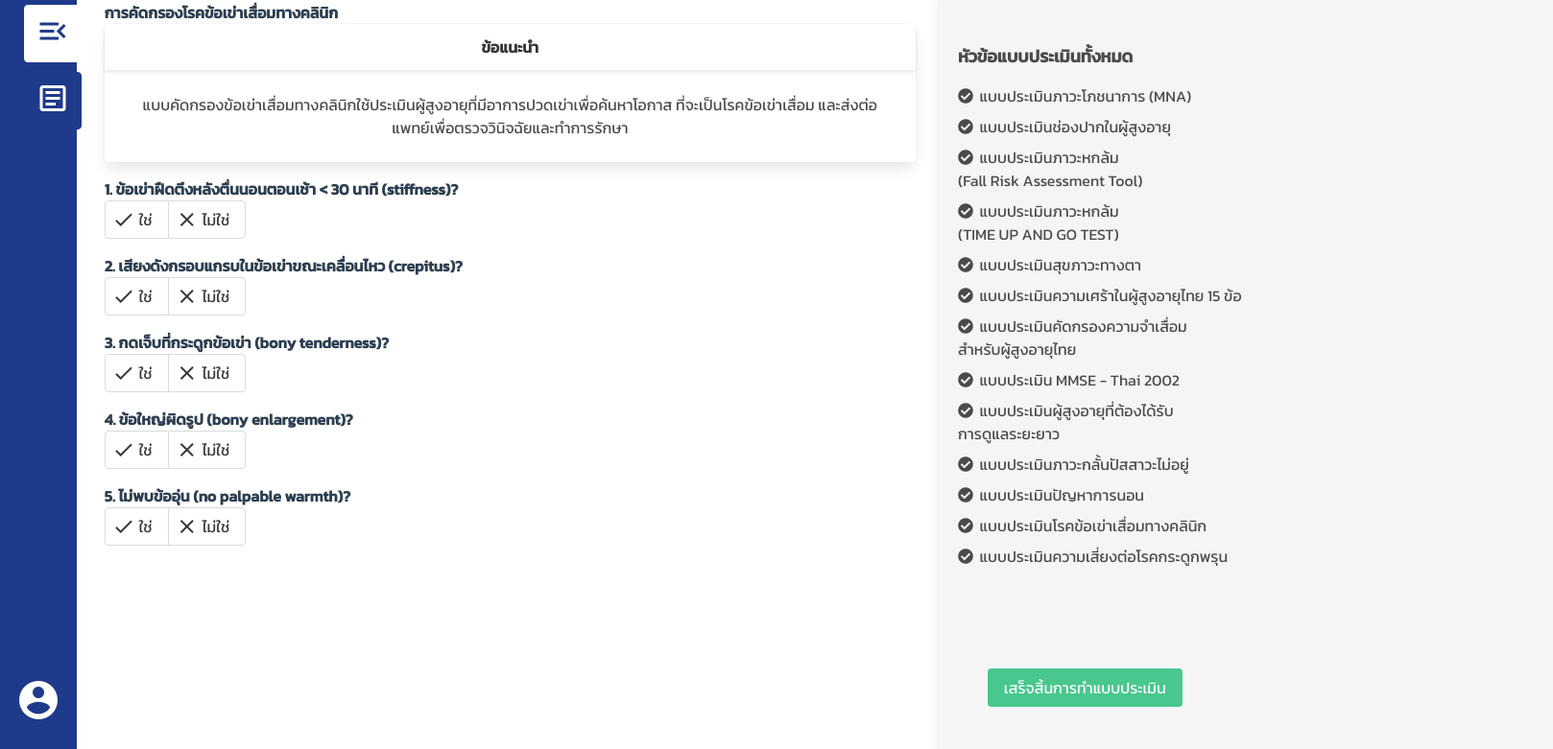
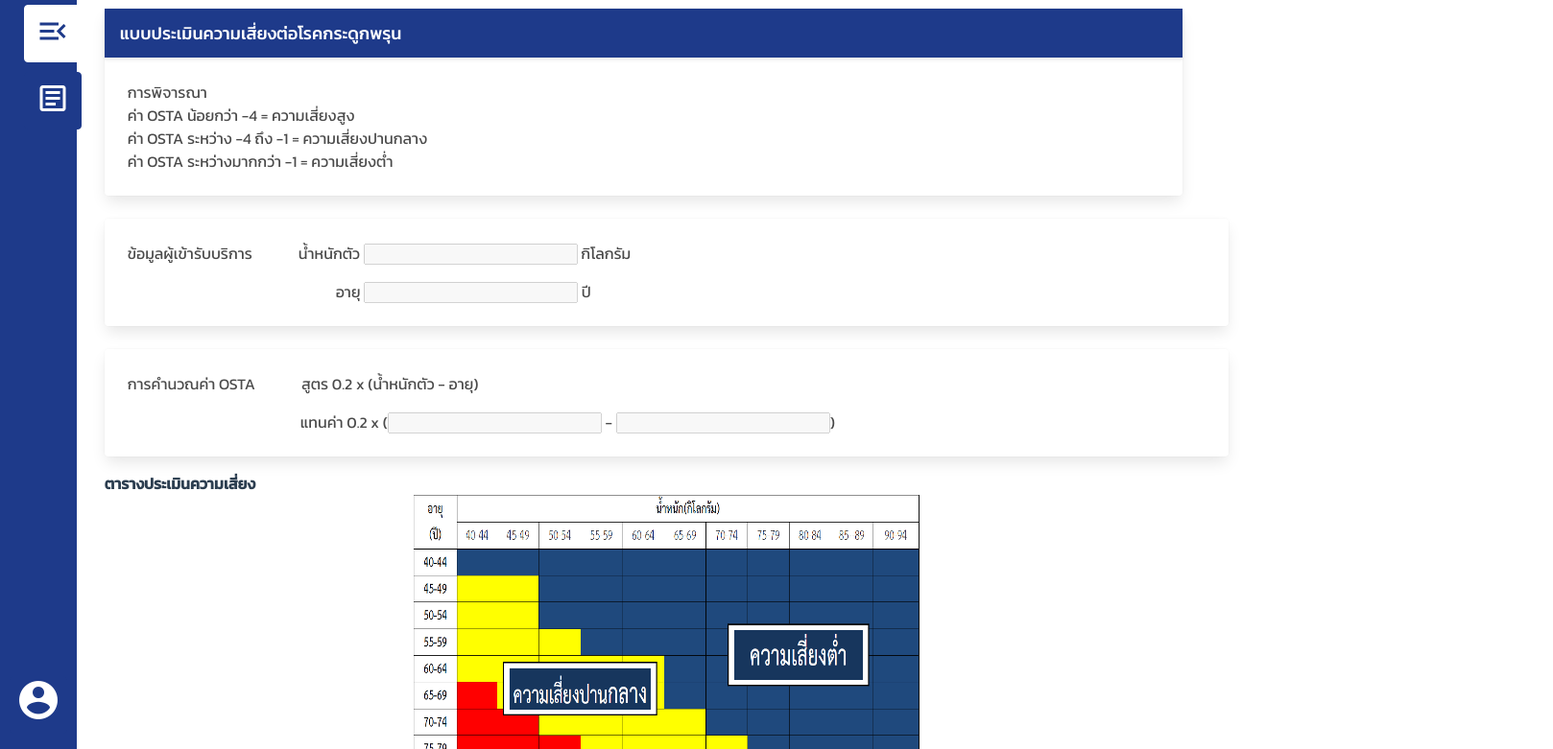
Before and after one commit to pspapleng/ECGA-front-end, a Vue app: page /form13 in a window 1280 px wide. Shown: the part 15-796 px from the top of the page at 96% size, 1618 px wide, since content can reach past the window. Built offline with nearby package versions, Linux system fonts and the light colour scheme.

Commit message:
up form 13

```diff
--- a/src/views/form13.vue
+++ b/src/views/form13.vue
@@ -10,124 +10,101 @@
         </div>
         <!---->
         <!-- questions -->
-        <div class="column is-8">
-          <h1>การคัดกรองโรคข้อเข่าเสื่อมทางคลินิก</h1>
-          <div class="card">
+        <div class="column is-11">
+          <div class="assName card mr-6">
             <header class="card-header">
-              <p class="card-header-title is-centered">ข้อแนะนำ</p>
+              <p
+                class="card-header-title"
+                style="color: white; background-color: #1E3A8A"
+              >
+                แบบประเมินความเสี่ยงต่อโรคกระดูกพรุน
+              </p>
             </header>
             <div class="card-content">
               <div class="content">
-                แบบคัดกรองข้อเข่าเสื่อมทางคลินิกใช้ประเมินผู้สูงอายุที่มีอาการปวดเข่าเพื่อค้นหาโอกาส
-                ที่จะเป็นโรคข้อเข่าเสื่อม
-                และส่งต่อแพทย์เพื่อตรวจวินิจฉัยและทำการรักษา
+                <p>
+                  การพิจารณา
+                  <br />
+                  ค่า OSTA น้อยกว่า -4 = ความเสี่ยงสูง
+                  <br />
+                  ค่า OSTA ระหว่าง -4 ถึง -1 = ความเสี่ยงปานกลาง
+                  <br />
+                  ค่า OSTA ระหว่างมากกว่า -1 = ความเสี่ยงต่ำ
+                </p>
               </div>
             </div>
           </div>
-          <h1>1. ข้อเข่าฝืดตึงหลังตื่นนอนตอนเช้า &lt; 30 นาที (stiffness)?</h1>
-          <div class="ans">
-            <b-field>
-              <b-radio-button
-                v-model="radioButton"
-                native-value="0"
-                type="is-success is-light is-outlined"
-              >
-                <b-icon icon="check"></b-icon>
-                <span>ใช่</span>
-              </b-radio-button>
-              <b-radio-button
-                v-model="radioButton"
-                native-value="1"
-                type="is-danger is-light is-outlined"
-              >
-                <b-icon icon="close"></b-icon>
-                <span>ไม่ใช่</span>
-              </b-radio-button>
-            </b-field>
+
+          <div class="card">
+            <div class="card-content">
+              <div class="content">
+                <div style="overflow: hidden;">
+                  <p class="mr-6" style="float: left;">
+                    ข้อมูลผู้เข้ารับบริการ
+                  </p>
+                  <p class="ml-6">
+                    น้ำหนักตัว <input type="text" disabled /> กิโลกรัม
+                  </p>
+                  <p style="margin-left: 217px;">
+                    อายุ <input type="text" disabled /> ปี
+                  </p>
+                </div>
+              </div>
+            </div>
           </div>
-          <h1>2. เสียงดังกรอบแกรบในข้อเข่าขณะเคลื่อนไหว (crepitus)?</h1>
-          <div class="ans">
-            <b-field>
-              <b-radio-button
-                v-model="radioButton"
-                native-value="0"
-                type="is-success is-light is-outlined"
-              >
-                <b-icon icon="check"></b-icon>
-                <span>ใช่</span>
-              </b-radio-button>
-              <b-radio-button
-                v-model="radioButton"
-                native-value="1"
-                type="is-danger is-light is-outlined"
-              >
-                <b-icon icon="close"></b-icon>
-                <span>ไม่ใช่</span>
-              </b-radio-button>
-            </b-field>
+
+          <div class="card">
+            <div class="card-content">
+              <div class="content">
+                <div style="overflow: hidden;">
+                  <p class="mr-6" style="float: left;">การคำนวณค่า OSTA</p>
+                  <p class="ml-6">สูตร 0.2 x (น้ำหนักตัว - อายุ)</p>
+                  <p style="margin-left: 180px;">
+                    แทนค่า 0.2 x (<input type="text" disabled /> -
+                    <input type="text" disabled />)
+                  </p>
+                </div>
+              </div>
+            </div>
           </div>
-          <h1>3. กดเจ็บที่กระดูกข้อเข่า (bony tenderness)?</h1>
-          <div class="ans">
-            <b-field>
-              <b-radio-button
-                v-model="radioButton"
-                native-value="0"
-                type="is-success is-light is-outlined"
-              >
-                <b-icon icon="check"></b-icon>
-                <span>ใช่</span>
-              </b-radio-button>
-              <b-radio-button
-                v-model="radioButton"
-                native-value="1"
-                type="is-danger is-light is-outlined"
-              >
-                <b-icon icon="close"></b-icon>
-                <span>ไม่ใช่</span>
-              </b-radio-button>
-            </b-field>
-          </div>
-          <h1>4. ข้อใหญ่ผิดรูป (bony enlargement)?</h1>
-          <div class="ans">
-            <b-field>
-              <b-radio-button
-                v-model="radioButton"
-                native-value="0"
-                type="is-success is-light is-outlined"
-              >
-                <b-icon icon="check"></b-icon>
-                <span>ใช่</span>
-              </b-radio-button>
-              <b-radio-button
-                v-model="radioButton"
-                native-value="1"
-                type="is-danger is-light is-outlined"
-              >
-                <b-icon icon="close"></b-icon>
-                <span>ไม่ใช่</span>
-              </b-radio-button>
-            </b-field>
-          </div>
-          <h1>5. ไม่พบข้ออุ่น (no palpable warmth)?</h1>
-          <div class="ans">
-            <b-field>
-              <b-radio-button
-                v-model="radioButton"
-                native-value="0"
-                type="is-success is-light is-outlined"
-              >
-                <b-icon icon="check"></b-icon>
-                <span>ใช่</span>
-              </b-radio-button>
-              <b-radio-button
-                v-model="radioButton"
-                native-value="1"
-                type="is-danger is-light is-outlined"
-              >
-                <b-icon icon="close"></b-icon>
-                <span>ไม่ใช่</span>
-              </b-radio-button>
-            </b-field>
+
+          <!-- <div class="content">
+                        <div class="questions" v-for="ques in form.slice(162, 163)" :key="ques.ques_id">
+                            <p id="ques_title">
+                                {{ ques.ques }}
+                            </p>
+                            <div class="ans" v-for="ch in ques.choice" :key="ch.ans_id">
+                                <input id="ques.ques_id" type="radio" :value="ch.ans_value" v-model="ques.ans" @change="(e) => setAns({ id: ques.ques_id, value: e.target.value })"/>
+                                <label id="ques.ques_id" for="">{{ ch.ans_title }}</label>
+                            </div>
+                        </div>
+                    </div> -->
+          <h1>ตารางประเมินความเสี่ยง</h1>
+          <img style="width: 45%; height: 45%;" src="@/assets/ass_table1.png" />
+          <div class="component">
+            <b-pagination
+              :order="order"
+              :size="size"
+              :icon-prev="prevIcon"
+              :icon-next="nextIcon"
+            >
+            </b-pagination>
+            <span>
+              <b-button
+                class="checkButt"
+                label="ประเมินผล"
+                type="is-light"
+                size=""
+                @click="isEditResult = true"
+              />
+              <b-button
+                class="checkButt"
+                label="กลับสู่หน้าหลัก"
+                type="is-light"
+                size=""
+                @click="backHome"
+              />
+            </span>
           </div>
         </div>
         <!---->
@@ -136,21 +113,85 @@
           <assChooseBar />
         </div>
         <!---->
+        <b-modal v-model="isEditResult">
+          <div class="card">
+            <header class="card-header">
+              <p class="card-header-title">
+                ผลการประเมินความเสี่ยงต่อโรคกระดูกพรุน
+              </p>
+            </header>
+            <div class="card-content">
+              <div class="content">
+                <div class="card">
+                  <header class="card-header">
+                    <p class="card-header-title">
+                      ค่าที่คำนวณได้เท่ากับ -5 มีความเสี่ยงสูงต่อโรคกระดูกพรุน
+                    </p>
+                  </header>
+                  <div class="card-content">
+                    คำแนะนำ
+                    <br />
+                    ถ้าเอกซเรย์ TL - spine พบ Osteopenia
+                    ไม่สามารถส่งตรวจความหนาแน่นของกระดูกด้วยเครื่อง DXA ได้
+                    อาจพิจารณาให้การรักษา
+                  </div>
+                </div>
+              </div>
+              <b-button
+                id="nextAss"
+                type="is-success"
+                tag="a"
+                href="/startpage"
+                target="_blank"
+                >เสร็จสิ้นการทำแบบประเมิน</b-button
+              >
+            </div>
+          </div>
+        </b-modal>
       </div>
     </section>
   </div>
 </template>
 <script>
 import Sidebar from "@/components/sidebar.vue";
-import assChooseBar from "@/components/assChooseBar.vue";
+import { mapState, mapMutations } from "vuex";
+// import assChooseBar from "@/components/assChooseBar.vue";
 export default {
   components: {
-    Sidebar,
-    assChooseBar
+    Sidebar
+    // assChooseBar
   },
   name: "Patientlist",
   data() {
-    return {};
+    return {
+      order: "is-right",
+      size: "default",
+      prevIcon: "chevron-left",
+      nextIcon: "chevron-right",
+      isEditResult: false
+    };
+  },
+  computed: {
+    ...mapState({
+      count: state => state.count,
+      form: "json"
+      // {
+      //   get () {
+      //   console.log(this.$store.state.json)
+      //   return this.$store.state.json
+      // }}
+    })
+  },
+  methods: {
+    backHome() {
+      // console.log("tid laeww")
+      // alert("Sure mai ka???")
+      // window.location.href = "startpage";
+      if (confirm("sure mai ka??") == true) {
+        window.location.href = "startpage";
+      }
+    },
+    ...mapMutations(["setAns"])
   }
 };
 </script>
@@ -161,29 +202,48 @@ h1 {
   margin-left: 0vw;
   text-align: left;
 }
-#choosebarHeader {
-  text-align: left;
-  margin-top: 5vh;
-  margin-bottom: 2vh;
-  font-size: 1.125rem;
-  font-weight: 600;
+.card-header-title {
+  font-size: 18px;
+  font-weight: 500;
 }
-#choosebar {
+.content {
+  font-size: 1rem;
   text-align: left;
 }
-#startButton {
-  width: 200px;
-  bottom: 1px;
+.quesContent {
+  margin-left: 60px;
 }
-.assChoice {
-  margin-top: 1vh;
+.card {
+  margin-top: 3vh;
 }
-#checkIcon {
-  margin-right: 0.5vw;
+p {
+  text-align: left;
 }
-#startButton {
-  position: fixed;
-  bottom: 6vh;
-  right: 4vw;
+.ans {
+  text-align: left;
+  margin-left: 2vw;
+}
+.component {
+  display: flex;
+}
+.checkButt {
+  float: right;
+}
+.innerCard {
+  border-radius: 10px;
+  display: block;
+  text-align: center;
+  height: auto;
+  margin-bottom: 0.5vh;
+  margin-left: 12vw;
+  position: relative;
+  width: 25vw;
+  box-shadow: 10px 10px 20px rgba(0, 0, 0, 0.19), 0 6px 6px rgba(0, 0, 0, 0.23);
+}
+.innerContent {
+  margin-top: 2.2vh;
+}
+#nextAss {
+  margin-bottom: 3vh;
 }
 </style>
```
